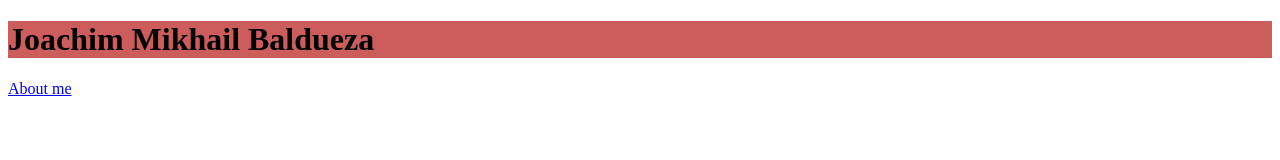
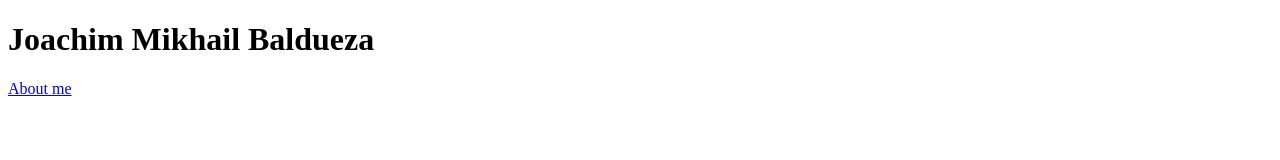
Before and after one commit to Joachimpogi/testrial3, a plain HTML site: page index.html in a window 1280 px wide. Drawn offline with Linux system fonts and the light colour scheme.

Commit message:
Update index.html

```diff
--- a/index.html
+++ b/index.html
@@ -9,7 +9,7 @@
 <body>
     <style id="scrolldown.css">
     </style>
-    <h1 style="background-color: indianred;">
+    <h1>
         Joachim Mikhail Baldueza
     </h1>
      <a href="eportfolio1.html">
```
